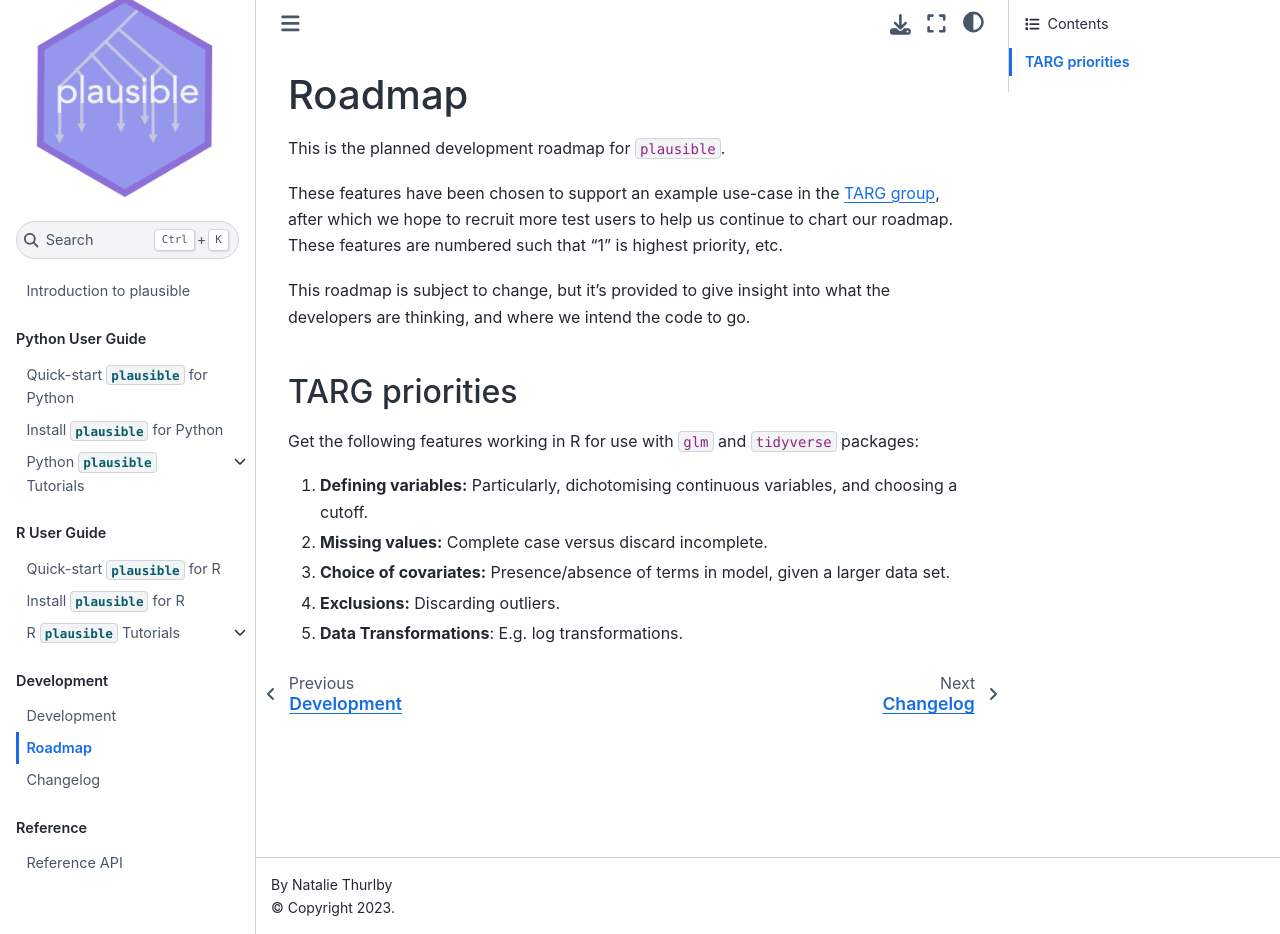
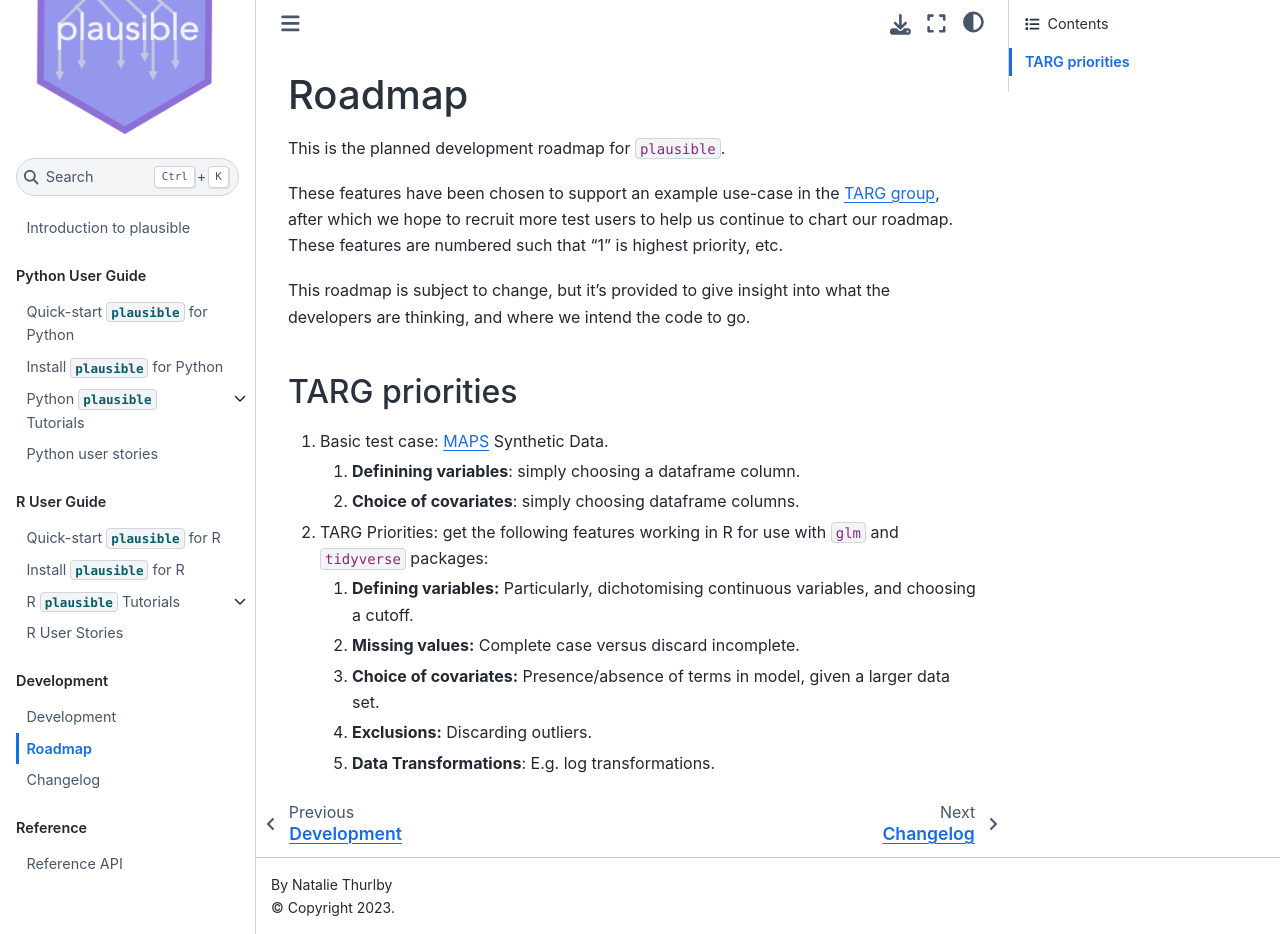
Before and after one commit to NatalieThurlby/multiverse, a Jupyter Book: the page built from docs/content/dev/roadmap.md, in a window 1280 px wide and 934 px high. Built offline with Jupyter Book 1.0.4 settings and Sphinx 7.4.7 and the Sphinx Book theme 1.1.4, drawn with Linux system fonts in a browser that asks for light colours.

Commit message:
Add space for user stories

```diff
--- a/docs/_toc.yml
+++ b/docs/_toc.yml
@@ -7,6 +7,7 @@
   - file: content/py-user-guide/tutorials/intro
     sections:
       - file: content/py-user-guide/tutorials/glms
+  - file: content/py-user-guide/py-user-stories
 
 - part: R User Guide
   chapters:
@@ -15,6 +16,7 @@
   - file: content/r-user-guide/tutorials/intro
     sections:
       - file: content/r-user-guide/tutorials/glms
+  - file: content/r-user-guide/r-user-stories
 
 - part: Development
   chapters:
--- a/docs/content/dev/roadmap.md
+++ b/docs/content/dev/roadmap.md
@@ -8,10 +8,12 @@ These features are numbered such that "1" is highest priority, etc.
 This roadmap is subject to change, but it's provided to give insight into what the developers are thinking, and where we intend the code to go.
 
 ## TARG priorities
-Get the following features working in R for use with `glm` and `tidyverse` packages:
-
-1. __Defining variables:__  Particularly, dichotomising continuous variables, and choosing a cutoff.
-2. __Missing values:__ Complete case versus discard incomplete.
-3. __Choice of covariates:__ Presence/absence of terms in model, given a larger data set.
-4. __Exclusions:__ Discarding outliers.
-5. __Data Transformations__: E.g. log transformations.
+1. Basic test case: [MAPS](https://jean-golding-institute.github.io/maps/) Synthetic Data.
+    1. __Definining variables__: simply choosing a dataframe column.
+    1. __Choice of covariates__: simply choosing dataframe columns.
+1. TARG Priorities: get the following features working in R for use with `glm` and `tidyverse` packages:
+    1. __Defining variables:__  Particularly, dichotomising continuous variables, and choosing a cutoff.
+    2. __Missing values:__ Complete case versus discard incomplete.
+    3. __Choice of covariates:__ Presence/absence of terms in model, given a larger data set.
+    4. __Exclusions:__ Discarding outliers.
+    5. __Data Transformations__: E.g. log transformations.
```
Also changed, not shown: docs/content/py-user-guide/py-user-stories.md (added, +3 -0 lines), docs/content/r-user-guide/r-user-stories.md (added, +3 -0 lines).
